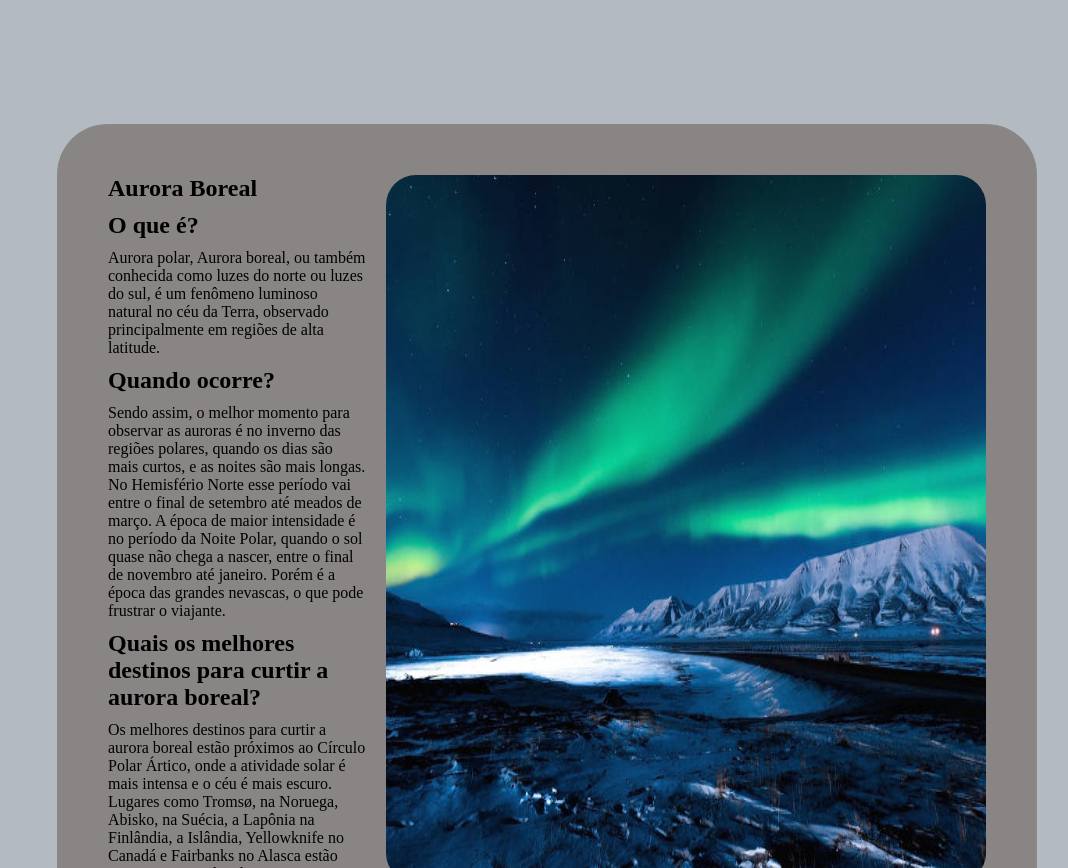
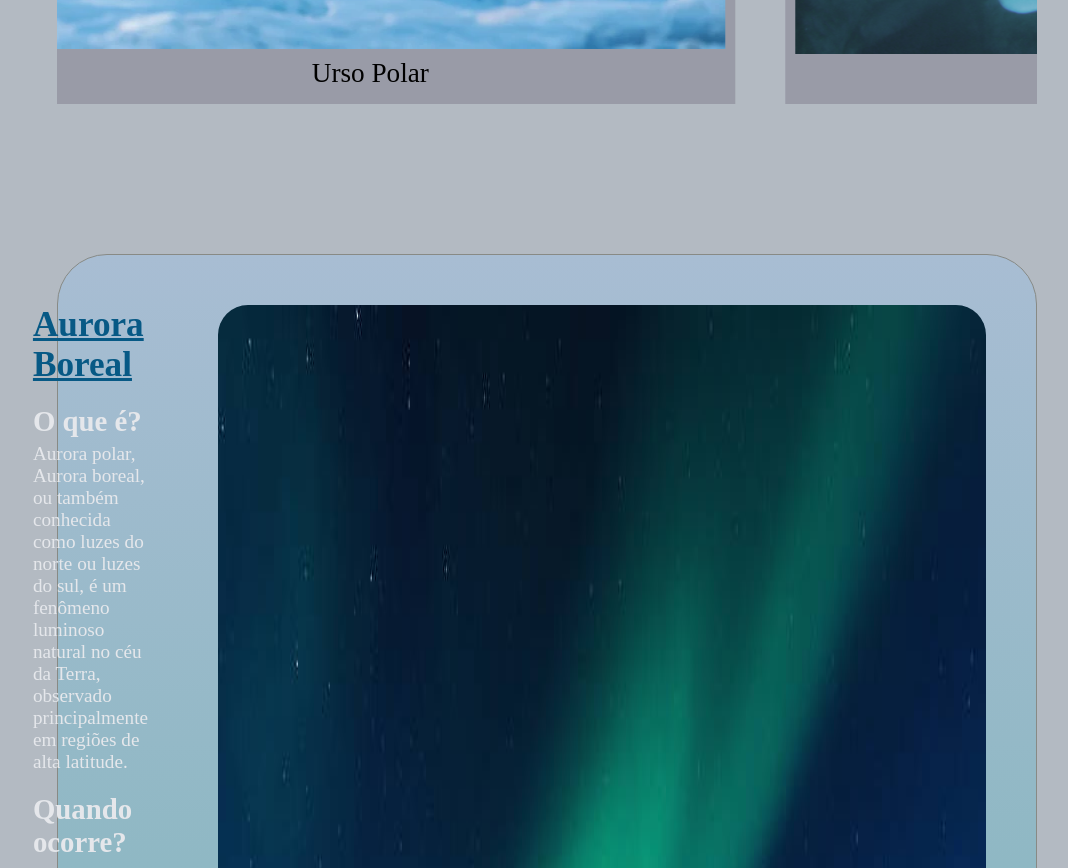
Before and after one commit to ryansilva-2003/WebReact-Artic-Antartic, a React (Vite) app in the folder web-artic/: page / in a window 1280 px wide. Shown: the part 3200-4068 px from the top of the page, without its empty margins (93-1161 px from the left). Built offline with nearby package versions, Linux system fonts and the light colour scheme.

Commit message:
mudanças de cores e layouts

```diff
--- a/web-artic/src/containers/Home/sections/Artico.css
+++ b/web-artic/src/containers/Home/sections/Artico.css
@@ -13,9 +13,10 @@
 .title {
   font-family: 'MinhaFonte', sans-serif;
   font-weight: normal;
-  color: blue;
-  font-size: 6rem;
+  color: #0284C7;
+  font-size: 7rem;
   margin-left: 30px;
+  margin-bottom: 100px;
 }
 
 .info {
@@ -124,22 +125,40 @@
   justify-content: flex-end;
   margin-top: 150px;
   border: 1px solid rgb(136, 138, 133);
-  background-color: rgb(138, 133, 133);
+  color: #E5E7EB;
   padding: 50px;
   border-radius: 50px;
   gap: 20px;
+
+  background: linear-gradient(
+  to bottom,
+  #a8bdd3,
+  #4aaa9a
+);
+}
+
+.mapa-artico figcaption {
+  margin-right: 50px;
+  font-size: 1.2rem;
 }
 
 .mapa-artico h1 {
   margin-bottom: 10px;
+  text-decoration: underline;
+  font-size: 2.2rem;
+  color: #075985;
 }
 
 .mapa-artico h2{
-  margin-top: 10px;
-  margin-bottom: 10px;
+  margin-top: 20px;
+  margin-bottom: 5px;
 }
 
 .mapa-artico img {
-  width: 600px;
+  width: 800px;
   border-radius: 30px;
 }
+
+.mapa-artico p {
+  color: #1E293B;
+}
--- a/web-artic/src/containers/Home/sections/Artico.jsx
+++ b/web-artic/src/containers/Home/sections/Artico.jsx
@@ -90,7 +90,7 @@ function Artico() {
 
                         <h2>Quando ocorre?</h2>
 
-                        Sendo assim, o melhor momento para observar as auroras é no inverno das regiões polares, quando os dias são mais curtos, e as noites são mais longas. No Hemisfério Norte esse período vai entre o final de setembro até meados de março. A época de maior intensidade é no período da Noite Polar, quando o sol quase não chega a nascer, entre o final de novembro até janeiro. Porém é a época das grandes nevascas, o que pode frustrar o viajante.
+                        <p>Sendo assim, o melhor momento para observar as auroras é no inverno das regiões polares, quando os dias são mais curtos, e as noites são mais longas. No Hemisfério Norte esse período vai entre o final de setembro até meados de março. A época de maior intensidade é no período da Noite Polar, quando o sol quase não chega a nascer, entre o final de novembro até janeiro. Porém é a época das grandes nevascas, o que pode frustrar o viajante.</p>
 
                         <h2>Quais os melhores destinos para curtir a aurora boreal?</h2>
 
```
